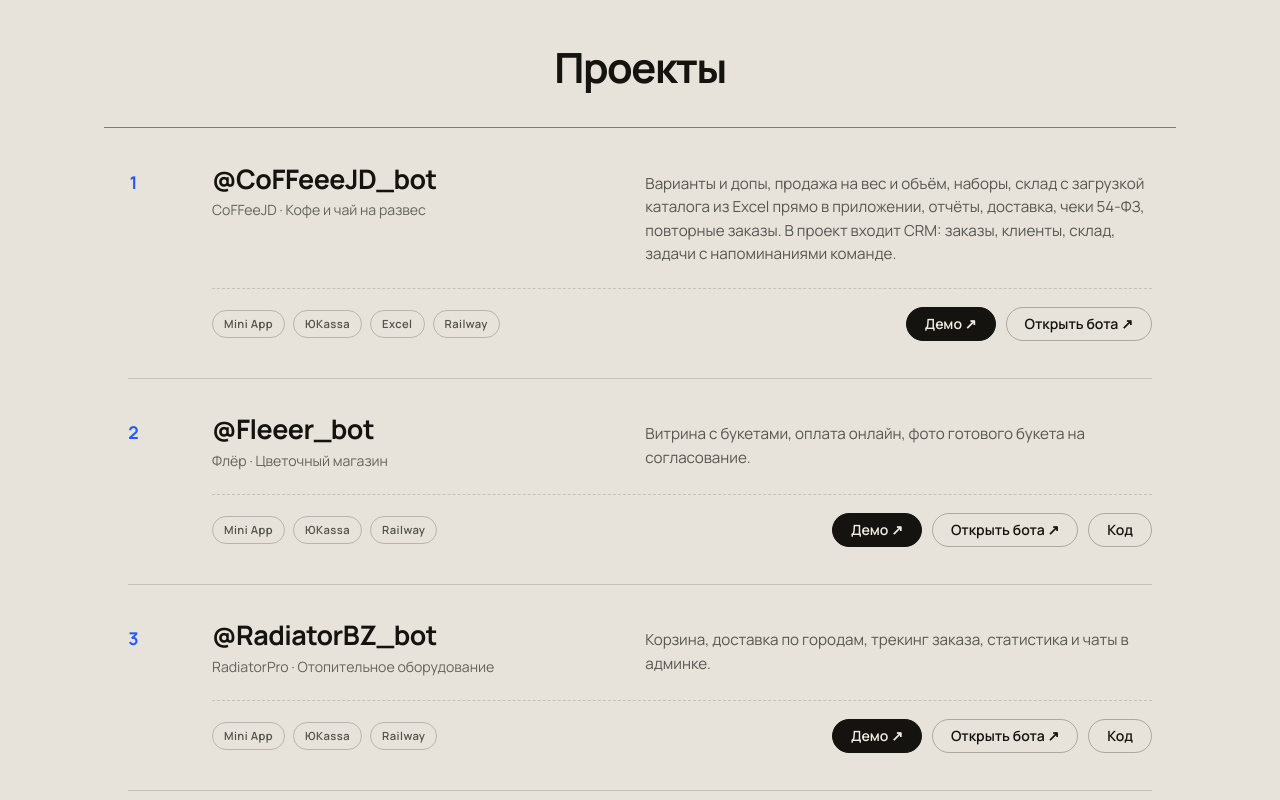
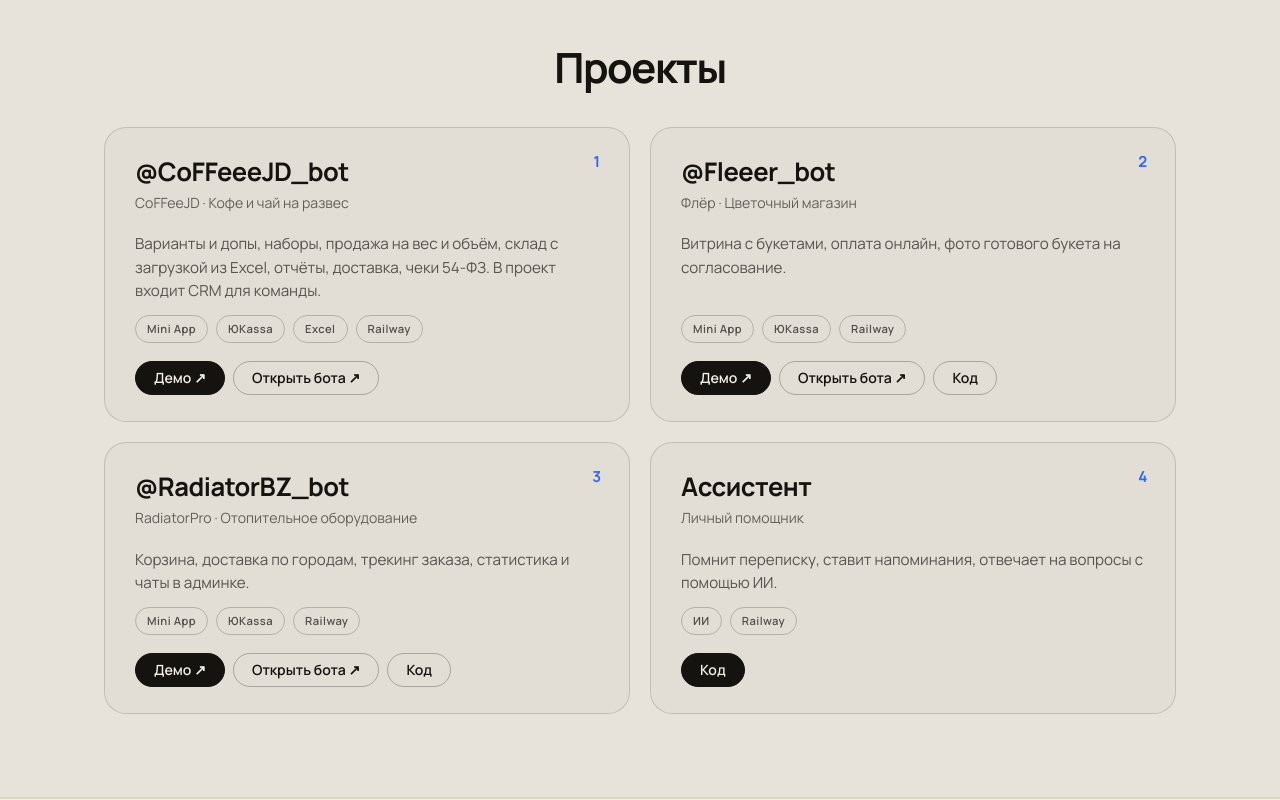
Before and after one commit to zhennyy/botforall, a React (Vite) app: page / in a window 1280 px wide. Shown: the part 1620-2420 px from the top of the page. Built offline with nearby package versions, Linux system fonts and the light colour scheme.

Commit message:
Projects: clean 2x2 card grid

```diff
--- a/src/components/Projects.jsx
+++ b/src/components/Projects.jsx
@@ -2,7 +2,7 @@
 const works = [
   {
     num: '1', name: 'CoFFeeJD', kind: 'Кофе и чай на развес',
-    text: 'Варианты и допы, продажа на вес и объём, наборы, склад с загрузкой каталога из Excel прямо в приложении, отчёты, доставка, чеки 54-ФЗ, повторные заказы. В проект входит CRM: заказы, клиенты, склад, задачи с напоминаниями команде.',
+    text: 'Варианты и допы, наборы, продажа на вес и объём, склад с загрузкой из Excel, отчёты, доставка, чеки 54-ФЗ. В проект входит CRM для команды.',
     stack: ['Mini App', 'ЮKassa', 'Excel', 'Railway'],
     demo: '/coffeejd-demo.html',
     bot: 'https://t.me/CoFFeeeJD_bot',
--- a/src/index.css
+++ b/src/index.css
@@ -361,3 +361,19 @@
   .work { grid-template-columns: 40px minmax(0, 1fr); grid-template-areas: "num main" ". text" ". side"; row-gap: 14px; column-gap: 12px; }
   .work-side { flex-direction: column; align-items: flex-start; padding-top: 14px; }
 }
+
+/* ---------- projects v3: clean 2x2 cards ---------- */
+.works { display: grid; grid-template-columns: repeat(2, minmax(0, 1fr)); gap: 20px; border: 0; padding: 0; list-style: none; }
+.works .work { display: flex; flex-direction: column; gap: 12px; padding: 30px 30px 26px; border: 1px solid color-mix(in srgb, var(--ink) 16%, transparent); border-radius: calc(var(--r) + 4px); position: relative; background: color-mix(in srgb, var(--ink) 2%, transparent); transition: box-shadow .3s var(--ease), border-color .3s, transform .3s var(--ease); }
+.works .work::before, .works .work + .work::before { display: none; }
+.works .work:hover, .works .work:focus-within { padding: 30px 30px 26px; border-color: var(--accent); box-shadow: var(--neon); transform: translateY(-3px); background: color-mix(in srgb, var(--ink) 3%, transparent); }
+.works .work .num { position: absolute; top: 26px; right: 28px; padding: 0; font-size: .95rem; color: var(--accent); opacity: .9; }
+.works .work-main { padding-right: 36px; }
+.works .work h3 { font-size: clamp(1.35rem, 2vw, 1.7rem); }
+.works .work-kind { margin-top: 6px; }
+.works .work-text { flex: 1; max-width: none; padding: 6px 0 0; font-size: .95rem; line-height: 1.55; }
+.works .work-side { display: flex; flex-direction: column; align-items: flex-start; gap: 18px; padding: 0; border: 0; }
+.works .work-side .tags { gap: 8px; }
+.works .work-links { margin: 0; gap: 8px; flex-wrap: wrap; }
+@media (max-width: 860px) { .works { grid-template-columns: 1fr; } .works .work { padding: 24px 22px 22px; } .works .work:hover { padding: 24px 22px 22px; transform: none; } .works .work .num { top: 22px; right: 22px; } }
+@media (max-width: 560px) { .works .work-links a { padding: 9px 13px; font-size: .84rem; } }
```
